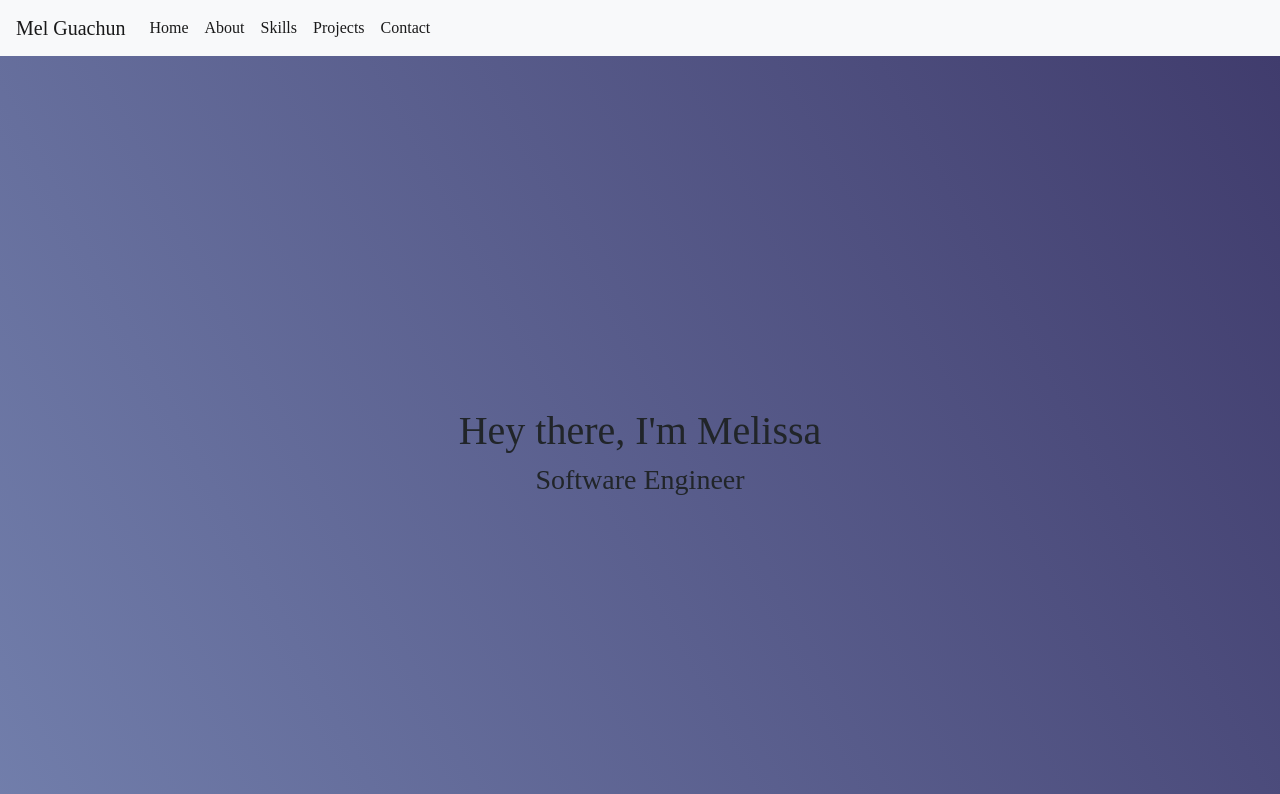
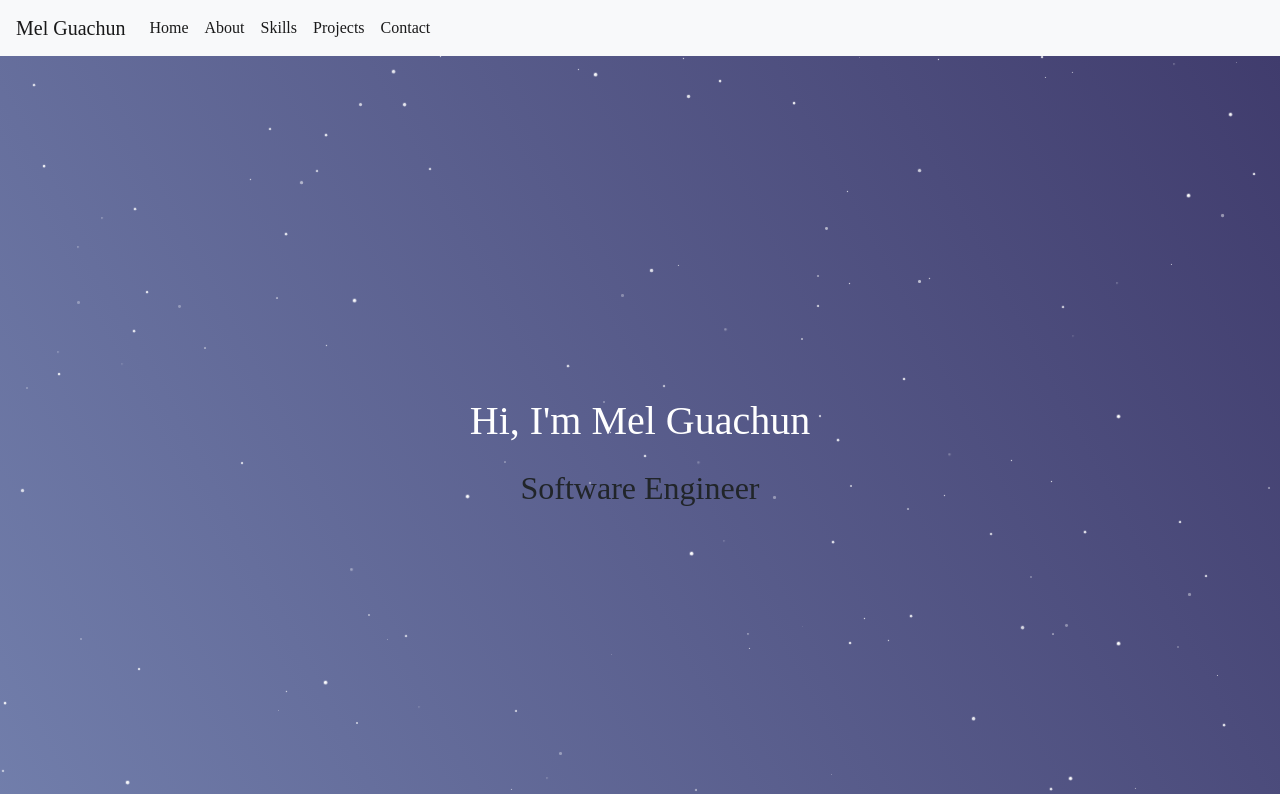
Before and after one commit to mguachun/melguachun.github.io, a React (Create React App) app: page / in a window 1280 px wide. Shown: the top 794 px of the page. Built offline with nearby package versions, Linux system fonts and the light colour scheme; a web font is replaced by a local one.

Commit message:
fix: update site and add css styling background

```diff
--- a/src/App.css
+++ b/src/App.css
@@ -3,9 +3,18 @@
 .App {
   text-align: center;
 }
-body{
-  background-color: rgb(234, 238, 251);
+body, html{
   font-family: 'MuseoModerno', cursive;
+  margin: 0;
+  padding: 0;
+}
+
+.home-background {
+  position: relative;
+  width: 100%;
+  height: 100vh;
+  background: radial-gradient(ellipse at bottom, #000 0%, #01010a 100%);
+  overflow: hidden;
 }
 
 #logo {
@@ -411,15 +420,6 @@ a {
 }
 
 
-/* .project-container { */
-  /* padding: 4rem; */
-  /* margin-left: 20rem;
-  margin-right: 20rem;
-
-  display:column;
-  grid-template-columns:repeat(auto-fit, minmax(400px, 1fr));
-
-}  */
 
 .project-container {
   display: flex;
@@ -430,16 +430,7 @@ a {
   margin-top: 25px;
   margin-bottom: 100px;
 }
-/* /for a grid display/ */
-/* .project-container{
-  padding: 4rem;
-  margin-left: 16rem;
-  margin-right: 16rem;
 
-  display:grid;
-  grid-template-columns:repeat(auto-fit, minmax(400px, 1fr));
-  grid-gap: 4em;
-} */
 
 .values {
   background: none;
@@ -466,5 +457,20 @@ a {
 
 .rightAdj{
   overflow: hidden;
+}
 
+.star {
+  position: absolute;
+  width: 2px;
+  height: 2px;
+  background: white;
+  border-radius: 50%;
+  opacity: 0.8;
+  animation: twinkle 2s infinite alternate;
 }
+
+@keyframes twinkle {
+  0% { opacity: 0.2; transform: scale(0.8); }
+  50% { opacity: 1; transform: scale(1.2); }
+  100% { opacity: 0.3; transform: scale(1); }
+}
--- a/src/Contact.js
+++ b/src/Contact.js
@@ -41,7 +41,7 @@ function Contact() {
         </a>
 
         <div>
-          Created by Melissa Guachun 2025
+          Created by Melissa Guachun 2026
         </div>
 
       </div>
--- a/src/Home.js
+++ b/src/Home.js
@@ -1,16 +1,49 @@
-import React from "react";
-// import { Container, Row, Col } from "react-bootstrap";
-// import homeLogo from "./images/profile_img.png";
-// import computerIcon from "./images/computer-plain.jpg"
-import './App.css';
+// Home.js
+import React, { useMemo } from "react";
+import "./App.css";
 
+const NUM_STARS = 150; // number of stars in the background
 
 const Home = () => {
+  // Generate random star positions and animation timing once
+  const stars = useMemo(() => {
+    return Array.from({ length: NUM_STARS }).map(() => ({
+      top: Math.random() * 100 + "vh",
+      left: Math.random() * 100 + "vw",
+      size: Math.random() * 2 + 1 + "px",
+      delay: Math.random() * 2 + "s",
+      duration: 1.5 + Math.random() * 2 + "s",
+    }));
+  }, []);
+
   return (
-    <section id="welcome-section" className="welcome-section">
-      <h1 align='center'>Hey there, I'm Melissa</h1>
-      <h3>Software Engineer</h3>
-    </section>
+    <div className="home-background relative w-full h-screen overflow-hidden">
+      {/* Twinkling stars */}
+      {stars.map((star, index) => (
+        <div
+          key={index}
+          className="star absolute bg-white rounded-full"
+          style={{
+            top: star.top,
+            left: star.left,
+            width: star.size,
+            height: star.size,
+            animationDelay: star.delay,
+            animationDuration: star.duration,
+          }}
+        />
+      ))}
+
+      {/* Hero content */}
+      <div id="welcome-section" className="welcome-section absolute inset-0 flex flex-col items-center justify-center z-10 text-center px-4">
+        <h1 className="text-5xl md:text-6xl font-bold text-white mb-4">
+          Hi, I'm Mel Guachun
+        </h1>
+        <h2 className="text-lg md:text-xl text-gray-300 mb-6">
+          Software Engineer
+        </h2>
+      </div>
+    </div>
   );
 };
 
```
